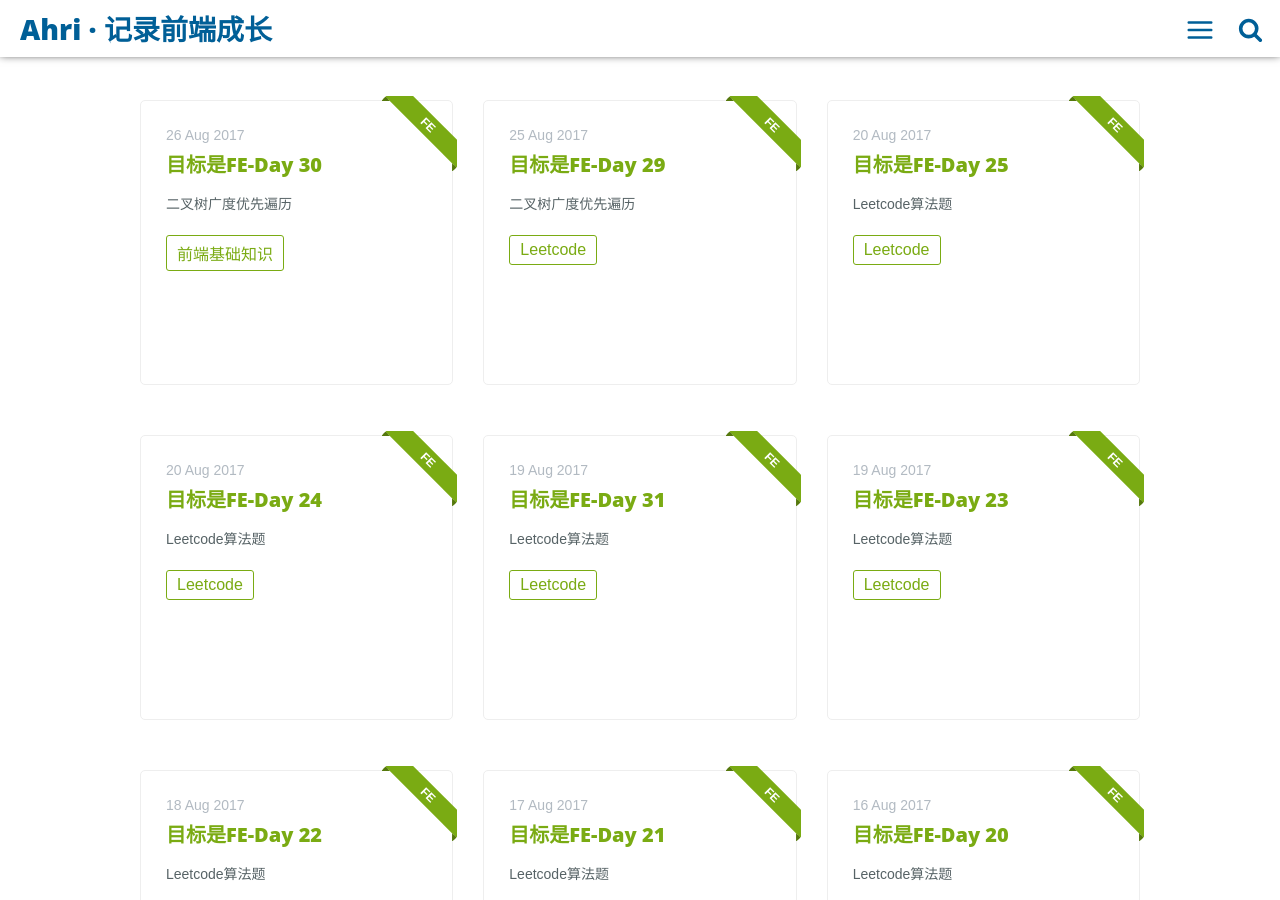
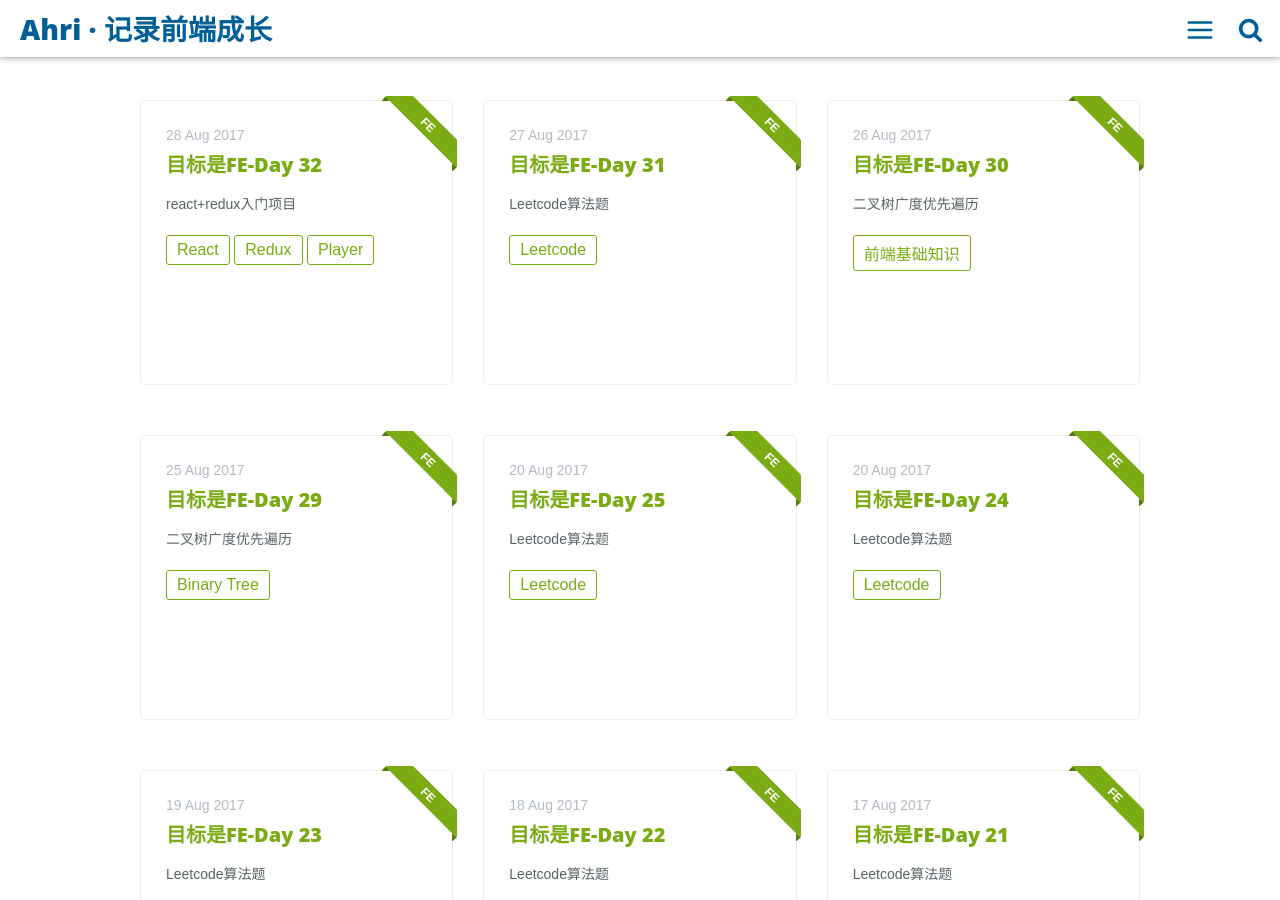
Before and after one commit to shannuo/shannuo.github.io, a Jekyll site: the page built from index.html, in a window 1280 px wide and 900 px high. Built offline with Jekyll 4.4.1, drawn with Linux system fonts in a browser that asks for light colours; some of the changed text lies outside the part shown.

Commit message:
fix bug of day31 and day32

```diff
--- a/_posts/2017-08-25-day29.md
+++ b/_posts/2017-08-25-day29.md
@@ -7,7 +7,7 @@ description: ' 二叉树'
 main-class: 'FE'
 color: '#D6BA32'
 tags:
-- Leetcode
+- Binary Tree
 categories: FE
 twitter_text: '前端学习提升计划第二十九天'
 introduction: '二叉树广度优先遍历'
--- a/_posts/2017-08-27-day31.md
+++ b/_posts/2017-08-27-day31.md
@@ -1,7 +1,7 @@
 ---
 layout: post
 title: "目标是FE-Day 31"
-date: 2017-08-19 0:34:26
+date: 2017-08-27 0:34:26
 image: '/assets/img/'
 description: ' Leetcode算法题'
 main-class: 'FE'
--- a/_posts/2017-08-28-day32.md
+++ b/_posts/2017-08-28-day32.md
@@ -1,7 +1,7 @@
 ---
 layout: post
 title: "目标是FE-Day 32"
-date: 2017-07-30 17:34:26
+date: 2017-08-28 0:34:26
 image: '/assets/media'
 description: 'react+redux入门项目'
 main-class: 'FE'
@@ -272,7 +272,7 @@ export const getSuccess = (json) => {
 
 {% endhighlight %}
 
-好啦，到这里基本的架构就答好了，我们把其中需要的一些依赖如thunk、fetch安装好后就可以开始写啦
+好啦，到这里基本的架构就答好了，我们把其中需要的一些依赖（react-router3.0.0、redux、react-redux、bootstarp、redux-thunk、redux-logger）安装好后就可以开始写啦
 
 ### 功能实现
 
```
